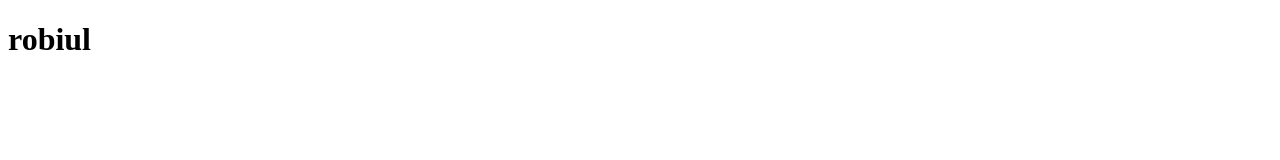
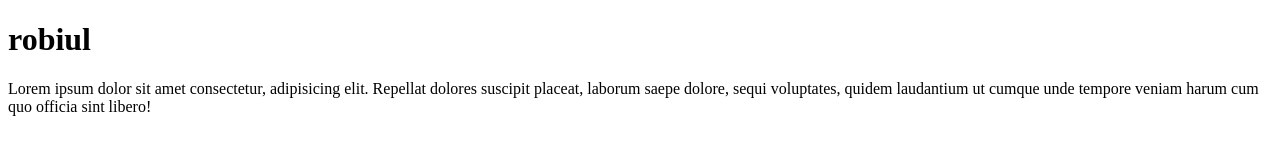
Before and after one commit to Robiul-2003/first-project, a plain HTML site: page index.html in a window 1280 px wide. Drawn offline with Linux system fonts and the light colour scheme.

Commit message:
first commit

```diff
--- a/index.html
+++ b/index.html
@@ -7,5 +7,6 @@
 </head>
 <body>
     <h1>robiul</h1>
+    <p>Lorem ipsum dolor sit amet consectetur, adipisicing elit. Repellat dolores suscipit placeat, laborum saepe dolore, sequi voluptates, quidem laudantium ut cumque unde tempore veniam harum cum quo officia sint libero!</p>
 </body>
 </html>
```
